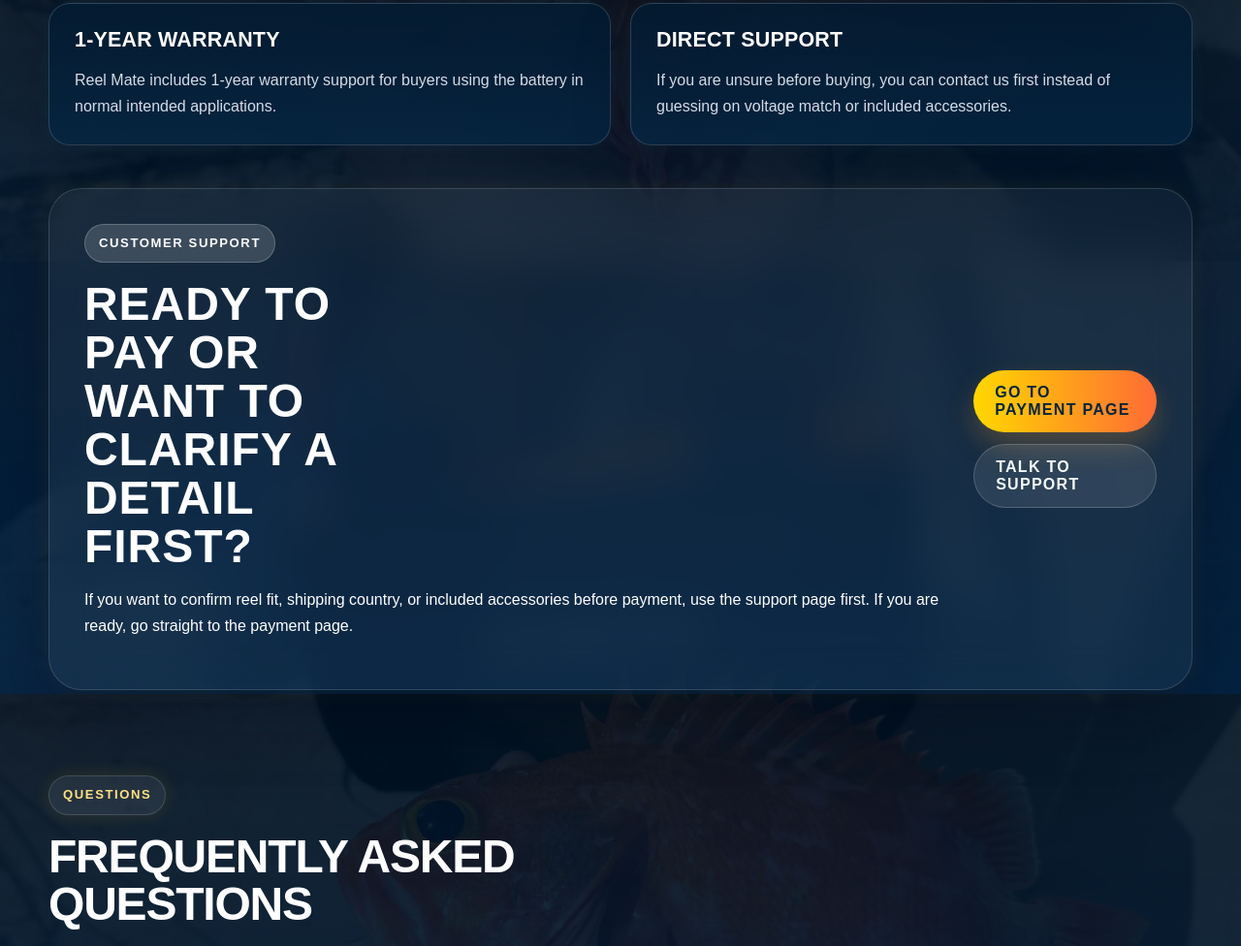
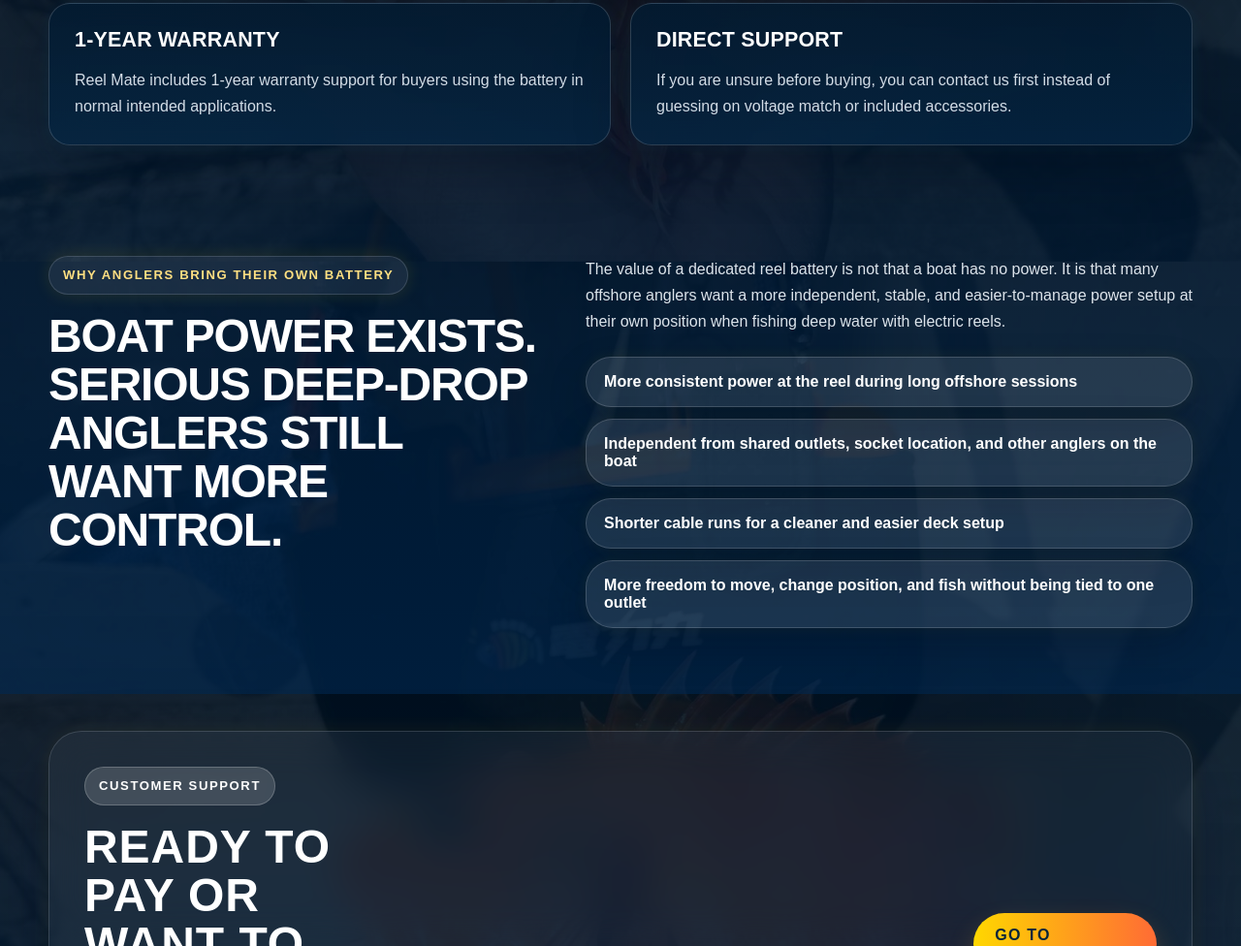
Before and after one commit to maxwu1978/fishbatterywebsite, a website: page index.html in a window 1280 px wide. Shown: the part 9684-10660 px from the top of the page at 97% size. Drawn offline with Linux system fonts and the light colour scheme.

Commit message:
Add dedicated battery explainer to homepage

```diff
--- a/index.html
+++ b/index.html
@@ -545,6 +545,27 @@
         </div>
       </section>
 
+      <section class="split-section">
+        <div>
+          <p class="eyebrow">Why Anglers Bring Their Own Battery</p>
+          <h2>Boat Power Exists. Serious Deep-Drop Anglers Still Want More Control.</h2>
+        </div>
+        <div>
+          <p>
+            The value of a dedicated reel battery is not that a boat has no
+            power. It is that many offshore anglers want a more independent,
+            stable, and easier-to-manage power setup at their own position when
+            fishing deep water with electric reels.
+          </p>
+          <div class="origin-points">
+            <div>More consistent power at the reel during long offshore sessions</div>
+            <div>Independent from shared outlets, socket location, and other anglers on the boat</div>
+            <div>Shorter cable runs for a cleaner and easier deck setup</div>
+            <div>More freedom to move, change position, and fish without being tied to one outlet</div>
+          </div>
+        </div>
+      </section>
+
       <section class="dealer-banner">
         <div>
           <p class="eyebrow">Customer Support</p>
```
Also changed, not shown: ja.html (+20 -0 lines).
